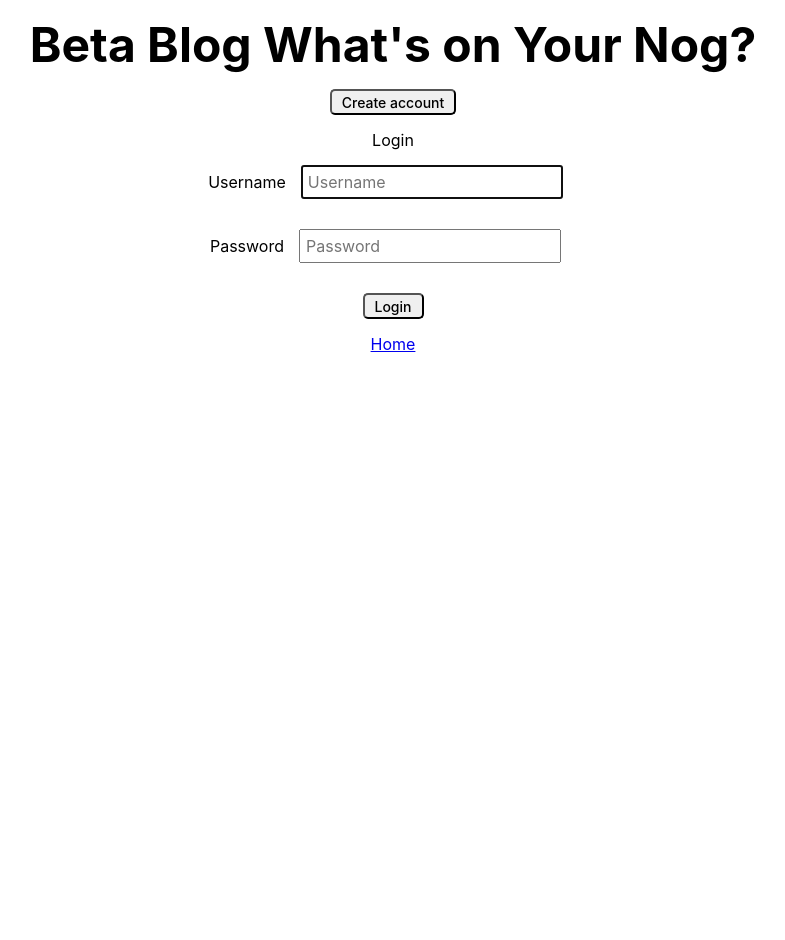
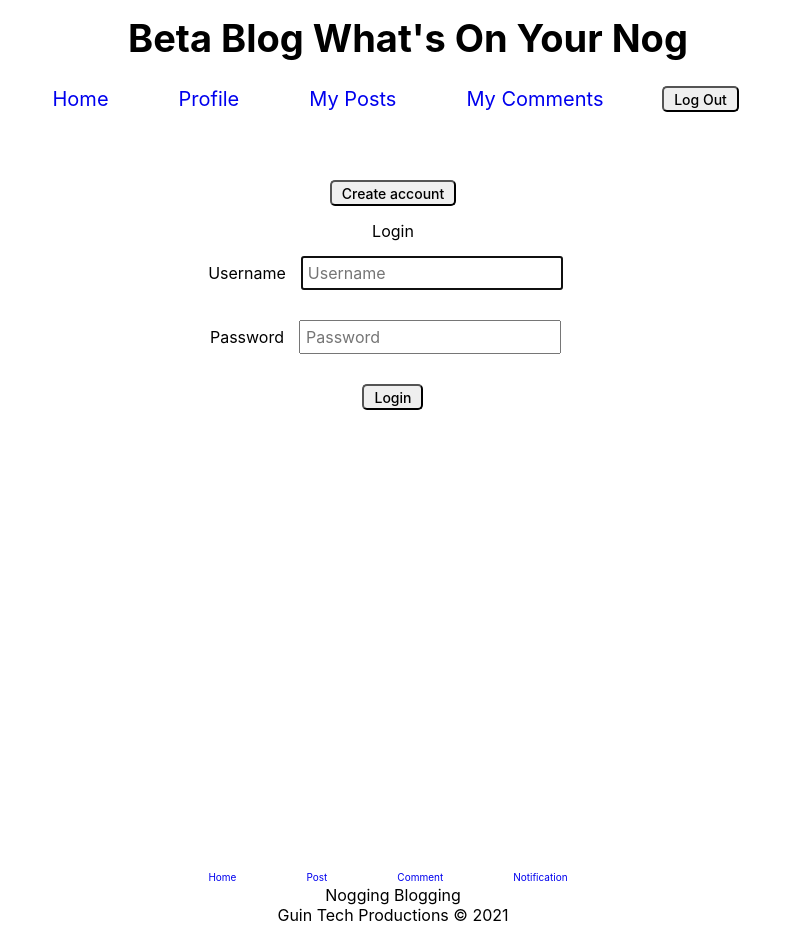
Before and after one commit to ksemenza/beta-blog-fe, a React (Create React App) app: page / in a window 1280 px wide. Shown: the whole page, without its empty margins (247-1032 px from the left). Before the commit the page ends 800 px from the top, so only its background shows below. Built offline with nearby package versions, Linux system fonts and the light colour scheme.

Commit message:
updated ui

```diff
--- a/src/App.js
+++ b/src/App.js
@@ -11,12 +11,16 @@ import PrivateRouter from "./utils/PrivateRouter";
 import "./assets/css/app.css";
 import Details from "./components/Details";
 import Profile from "./components/Profile";
+import Header from './components/Header'
+import Footer from './components/Footer.jsx'
 
 function App(props) {
   const USER_ID = localStorage.getItem("user_id");
 
   return (
     <div className="App">
+      <div><Header/></div>
+      <div className='app-main-page'>
         <Route exact path="/" component={Login} />
         <PrivateRouter exact path="/homepage" component={Homepage} />
         <PrivateRouter exact path="/post" component={Post} exact />
@@ -25,8 +29,14 @@ function App(props) {
         <PrivateRouter exact path={`/post/:id/details`} component={Comment} />
         <PrivateRouter exact path="/post/:id" component={PostSingle} exact />
         <PrivateRouter exact path="/post/:id" component={Comment} exact />
-      <PrivateRouter exact path="/comment/:id" component={CommentCard} exact />
-      <NavLink to="/homepage">Home</NavLink>
+        <PrivateRouter
+          exact
+          path="/comment/:id"
+          component={CommentCard}
+          exact
+        />
+      </div>
+      <div><Footer/></div>
     </div>
   );
 }
--- a/src/assets/css/app.css
+++ b/src/assets/css/app.css
@@ -1,10 +1,20 @@
 .App {
   text-align: center;
   display: flex;
-  justify-content: center;
+  justify-content: space-around;
   flex-direction: column;
+  min-height: 70rem;
+  max-height: fit-content;
+  height: 100%;
 }
 
+.app-main-page {
+  margin-top: 15rem;
+  min-height: 70rem;
+  max-height: fit-content;
+
+
+}
 @media (prefers-reduced-motion: no-preference) {
   .App-logo {
     animation: App-logo-spin infinite 20s linear;
--- a/src/assets/css/home.css
+++ b/src/assets/css/home.css
@@ -8,7 +8,6 @@
   display: flex;
   flex-direction: column;
   min-height: 100vh;
-  margin-top: 15rem;
   min-width: 100vw;
   align-items: center;
 }
--- /dev/null
+++ b/src/assets/css/login.css
@@ -0,0 +1,7 @@
+.login-cta {
+    display: flex;
+    flex-direction: column;
+    justify-content: space-around;
+    align-items: center;
+
+}
--- a/src/components/Footer.jsx
+++ b/src/components/Footer.jsx
@@ -23,7 +23,8 @@ const Footer = (props) => {
         </nav>
       </div>
 
-      <h5>Footer</h5>
+      <p>Nogging Blogging</p>
+      <p>Guin Tech Productions © 2021</p>
     </div>
   );
 };
--- a/src/components/Homepage.jsx
+++ b/src/components/Homepage.jsx
@@ -13,15 +13,12 @@ const Homepage = (props) => {
   return (
     <div className="home-cta">
       <div className="title-nav-wrap">
-        <Header />
       </div>
       <div className="home-wrap">
         {/* <h4 className="home-header">Welcome {fname}</h4> */}
         <MainPage />
         <UserDetails />
       </div>
-
-      <Footer />
     </div>
   );
 };
--- a/src/index.js
+++ b/src/index.js
@@ -9,6 +9,8 @@ import thunk from "redux-thunk";
 import logger from "redux-logger";
 import userReducer from "./user/user-reducer";
 import * as serviceWorker from "./serviceWorker";
+import Header from './components/Header'
+import Footer from './components/Footer'
 
 const store = createStore(userReducer, applyMiddleware(thunk, logger));
 
--- a/src/user/Login.jsx
+++ b/src/user/Login.jsx
@@ -3,6 +3,7 @@ import Register from "./Register";
 import { loginUser } from "./user-action";
 import { connect } from "react-redux";
 import Loader from "react-loader-spinner";
+import '../assets/css/login.css'
 
 const Login = (props) => {
   const [account, setAccount] = useState(false);
@@ -28,7 +29,7 @@ const Login = (props) => {
 
   return (
     <div className="main-cta login-cta">
-      <h1 className="page-title">Beta Blog What's on Your Nog?</h1>
+      {/* <h1 className="page-title">Beta Blog What's on Your Nog?</h1> */}
       <button onClick={handleClick}>
         {!account ? "Create account" : "Back to login"}
       </button>
```
Also changed, not shown: 1 other file (tests, documents, lock files or other folders). Lines whose indentation alone changed are shown as unchanged.
